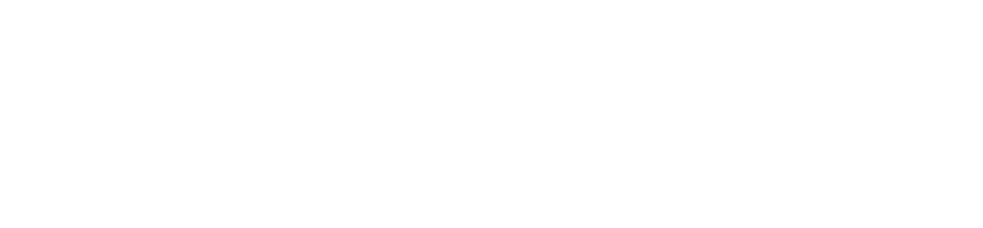
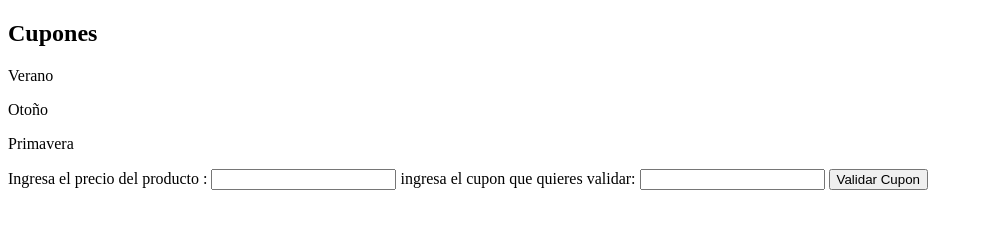
Before and after one commit to brenda-pachecoL/tienda-cupones, a plain HTML site: page index.html in a window 1280 px wide. Shown: the whole page, without its empty margins (0-983 px from the left). Drawn offline with Linux system fonts and the light colour scheme.

Commit message:
estructura html

```diff
--- a/index.html
+++ b/index.html
@@ -8,5 +8,26 @@
 </head>
 <body>
 
+    <article>
+        <h1>Cupones</h1>
+        <section>
+            <p>Verano</p>
+            <p>Otoño</p>
+            <p>Primavera</p>
+        </section>
+        <form>
+            <label for="precio">
+                Ingresa el precio del producto :
+            </label>
+            <input type="number" id="precio">
+            <label for="cupon">
+                ingresa el cupon que quieres validar:
+            </label>
+            <input type="text" id="cupon">
+            <button type="button">Validar Cupon</button>
+        </form>
+    </article>
+
+
 </body>
 </html>
```
